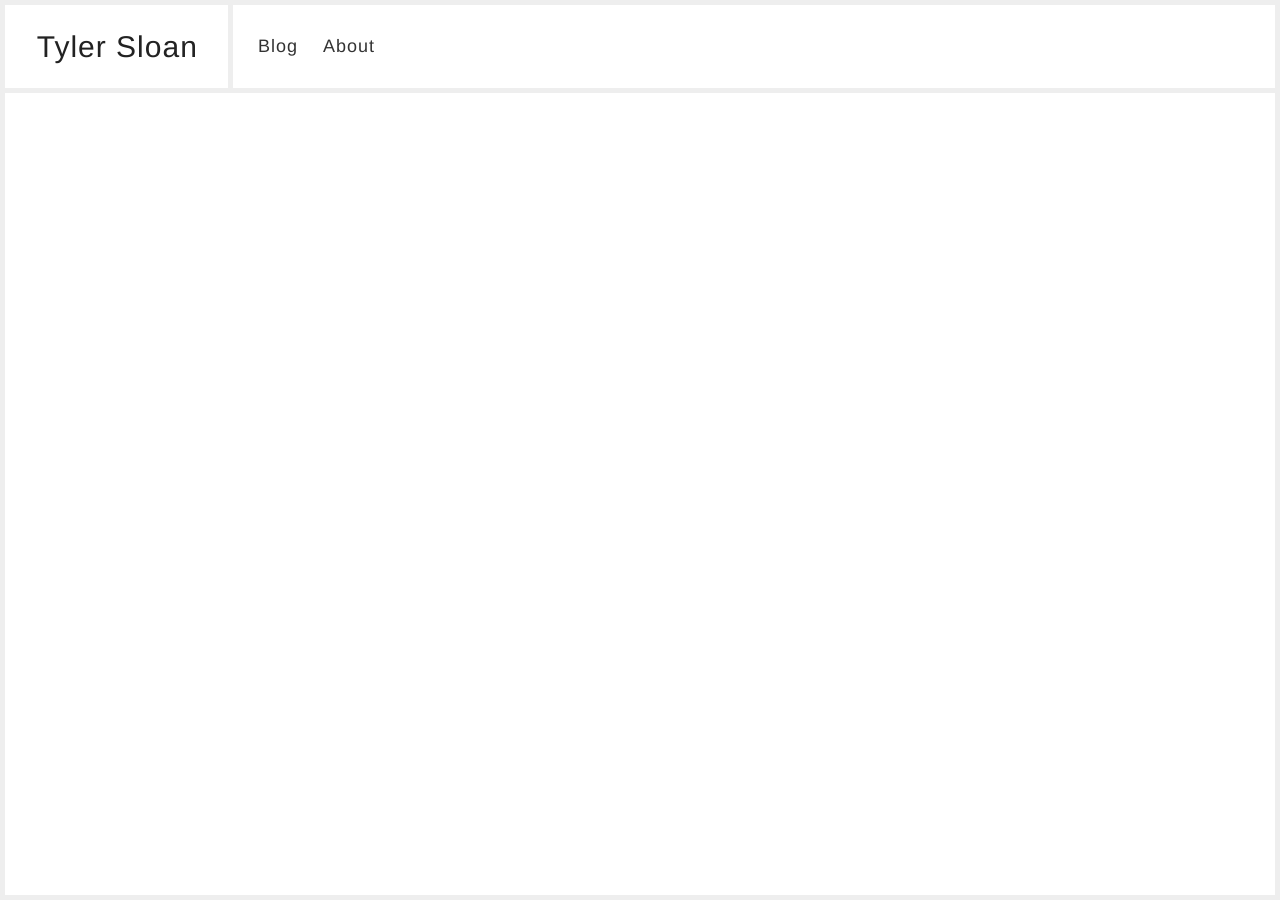
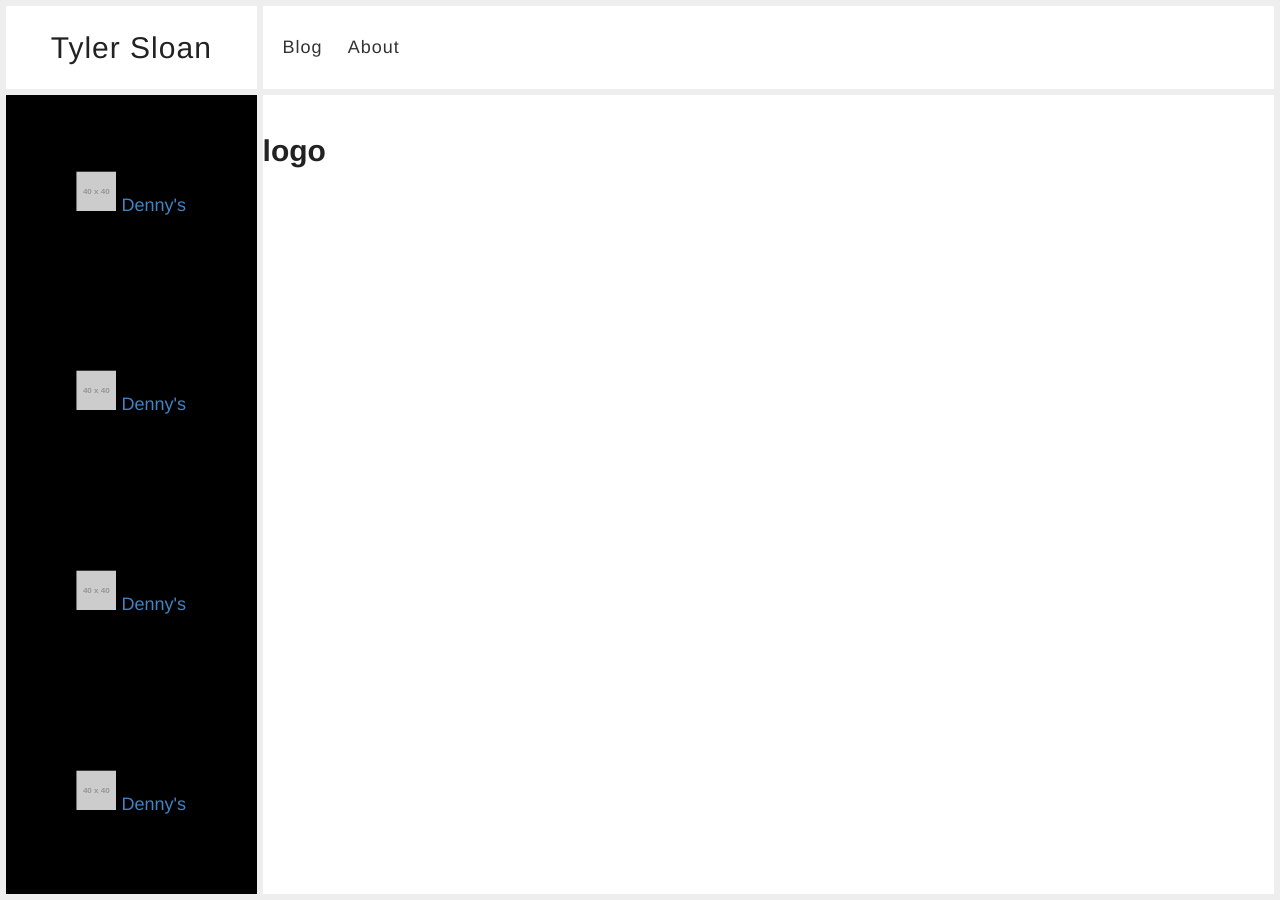
Before and after one commit to tylersloan/tylersloan.github.io, a Jekyll site: the page built from index.html, in a window 1280 px wide. Built offline with Jekyll 4.4.1, drawn with Linux system fonts in a browser that asks for light colours; Markdown is read by kramdown in place of the engine named in the settings.

Commit message:
flex work and rearrange index layout

```diff
--- a/_layouts/default.html
+++ b/_layouts/default.html
@@ -16,15 +16,15 @@
   <body>
     <header class="masthead clearfix">
       <h1 class="site-name"><a href="{{ site.baseurl }}/">{{ site.name }}</a></h1>
-      <nav>
+      <nav class="main-nav">
         <a href="{{ site.baseurl }}/blog">Blog</a>
         <a href="{{ site.baseurl }}/about">About</a>
       </nav>
     </header>
 
-    <div id="main" role="main" class="container">
+    <main id="main" role="main" class="main container">
       {{ content }}
-    </div>
+    </main>
 
     <!-- <div class="wrapper-footer">
       <div class="container">
--- /dev/null
+++ b/_sass/_brands.scss
@@ -0,0 +1,38 @@
+.brands {
+	height: 100%;
+	border-right: 3px solid  $lightGray;
+	float: left;
+	width: 20%;
+
+	display: flex;
+	flex: {
+		direction: column;
+	}
+
+	&__item {
+		background: #000;
+		height: 100%;
+		list-style: none;
+		margin: auto;
+		position: relative;
+		text-align: center;
+		width: 100%;
+
+		&:hover {
+			background: goldenrod;
+		}
+
+		&__content {
+			position: absolute;
+			top: 50%;
+			left: 50%;
+			transform: translateX(-50%) translateY(-50%);
+		}
+
+		&__logo {
+			display: inline-block;
+			// margin: 0 auto;
+		}
+	}
+
+}
--- a/_sass/_defaults.scss
+++ b/_sass/_defaults.scss
@@ -11,11 +11,11 @@ body {
 	background: $white;
   color: $darkGray;
   font: 18px/1.4 $helvetica;
-  padding: 5px;
+  padding: 6px;
   position: relative;
 
   &:after {
-    border: 5px solid $lightGray;
+    border: 6px solid $lightGray;
 
     content: '';
 
@@ -29,11 +29,25 @@ body {
   }
 }
 
+.main {
+  height: 90%;
+}
+
+.content {
+  @extend %clearfix;
+  height: 100%;
+}
+
+.showcase {
+  border-left: 3px solid  $lightGray;
+  float: right;
+  height: 100%;
+  width: 80%;
+}
+
 .container {
   margin: 0 auto;
   max-width: 2000px;
-  padding: 0 10px;
-  width: 95%;
 }
 
 h1, h2, h3, h4, h5, h6 {
--- a/_sass/_header.scss
+++ b/_sass/_header.scss
@@ -1,23 +1,29 @@
 .masthead {
-  border-bottom: 5px solid $lightGray;
-  margin-bottom: 50px;
-  padding: 0 2.5%;
+  border-bottom: 6px solid $lightGray;
+  display: table;
+  height: 10%;
+  width: 100%;
+}
+
+.site-name,
+.main-nav {
+  display: table-cell;
+  vertical-align: middle;
+  height: 100%;
 }
 
 .site-name {
-  border-right: 5px solid $lightGray;
+  border-right: 3px solid $lightGray;
   font-weight: 300;
   letter-spacing: 1px;
-  padding: 1rem 2.5% 1rem 0;
   margin: 0;
-
-  display: inline-block;
-  vertical-align: middle;
+  text-align: center;
+  width: 20%;
 }
 
-nav {
-  display: inline-block;
-  vertical-align: middle;
+.main-nav {
+  border-left: 3px solid $lightGray;
+  width: 80%;
 
   a {
     margin-left: 20px;
--- a/_sass/_helpers.scss
+++ b/_sass/_helpers.scss
@@ -10,14 +10,16 @@
 
 // Nicolas Gallagher's micro clearfix hack
 // http://nicolasgallagher.com/micro-clearfix-hack/
-.clearfix:before,
-.clearfix:after {
-    content: " ";
-    display: table;
-}
+%clearfix {
+	&:before,
+	&:after {
+		content: " ";
+		display: table;
+	}
 
-.clearfix:after {
-    clear: both;
+	&:after {
+		clear: both;
+	}
 }
 
 ul, ol {
--- a/index.html
+++ b/index.html
@@ -2,12 +2,38 @@
 layout: default
 ---
 
-<section class="half-half">
-	<article class="half">
+<section class="content">
+	<nav class="brands">
+		<a href="dennys" class="brands__item">
+			<div class="brands__item__content">
+				<img class="brands__item__logo" src="http://placehold.it/40x40" alt="">
+				<span class="brand-item__title">Denny's</span>
+			</div>
+		</a>
 
-	</article>
+		<a href="dennys" class="brands__item">
+			<div class="brands__item__content">
+				<img class="brands__item__logo" src="http://placehold.it/40x40" alt="">
+				<span class="brand-item__title">Denny's</span>
+			</div>
+		</a>
 
-	<article class="half">
+		<a href="dennys" class="brands__item">
+			<div class="brands__item__content">
+				<img class="brands__item__logo" src="http://placehold.it/40x40" alt="">
+				<span class="brand-item__title">Denny's</span>
+			</div>
+		</a>
 
+		<a href="dennys" class="brands__item">
+			<div class="brands__item__content">
+				<img class="brands__item__logo" src="http://placehold.it/40x40" alt="">
+				<span class="brand-item__title">Denny's</span>
+			</div>
+		</a>
+	</nav>
+
+	<article class="showcase">
+		<h1>logo</h1>
 	</article>
 </section>
--- a/style.scss
+++ b/style.scss
@@ -10,4 +10,7 @@
 @import "helpers";
 @import "defaults";
 @import "header";
+
+@import 'brands';
+
 @import "footer";
```
